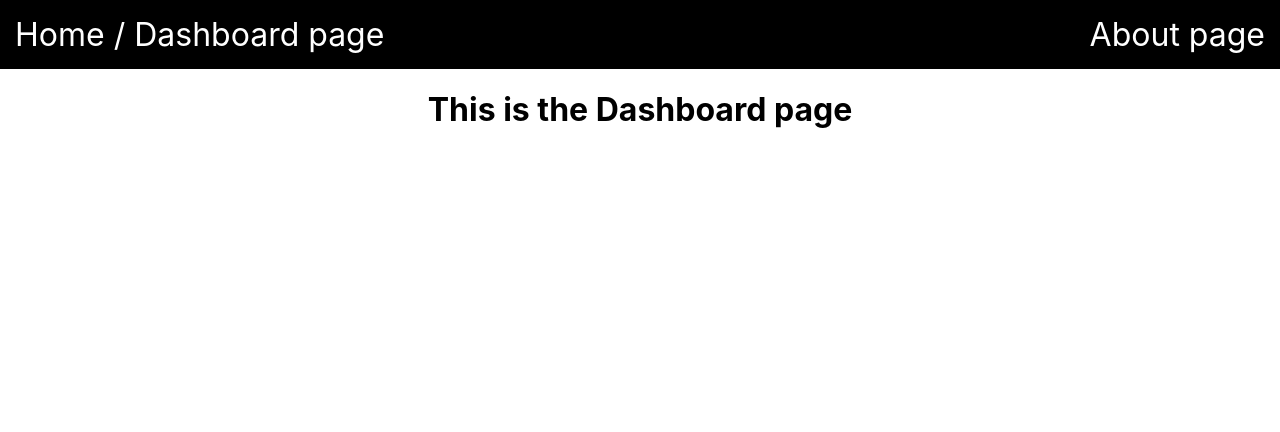
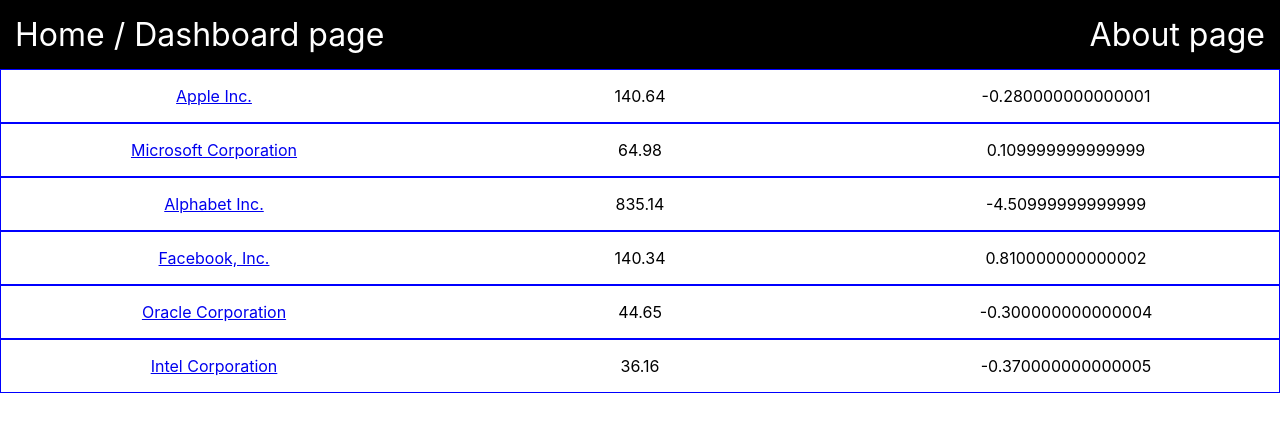
Before and after one commit to Kemd/react-router-stocks, a React (Create React App) app: page /stocks in a window 1280 px wide. Shown: the top 432 px of the page. Built offline with nearby package versions, Linux system fonts and the light colour scheme.

Commit message:
build out dashboard component, update nav contents

```diff
--- a/src/App.css
+++ b/src/App.css
@@ -36,3 +36,10 @@
     transform: rotate(360deg);
   }
 }
+
+.stocks {
+  border: 1px solid blue;
+  display: grid;
+  grid-template-columns: repeat(3, 1fr);
+  align-content: start;
+}
--- a/src/App.js
+++ b/src/App.js
@@ -24,9 +24,9 @@ function App() {
         <Dashboard />
       </Route>
 
-      <Route path='/stocks/:symbol'>
-        <Stock />
-      </Route>
+      <Route path='/stocks/:symbol' render={(renderProps) => {
+        return <Stock {...renderProps} />
+      }}/>
 
     </div>
   );
--- a/src/components/Nav.js
+++ b/src/components/Nav.js
@@ -5,7 +5,7 @@ import React from 'react'
 const Nav = () => {
   return (
     <div className='nav'>
-        <Link to='/'>
+        <Link to='/stocks'>
             <div>Home / Dashboard page</div>
         </Link>
 
--- a/src/pages/Dashboard.js
+++ b/src/pages/Dashboard.js
@@ -1,8 +1,26 @@
 import React from 'react'
+import stocks from '../stocks-data'
+import {Link} from 'react-router-dom'
 
-const Dashboard = () => {
+const Dashboard = (props) => {
   return (
-    <h1>This is the Dashboard page</h1>
+    <div>
+        {stocks.map((stock) => {
+            const { name, lastPrice, change, symbol } = stock
+
+            return (
+                <div className='stocks'>
+                <Link to={`/stocks/${symbol}`}>
+                    <p>{name}</p>
+                </Link>
+                <p>{lastPrice}</p>
+
+                <p>{change}</p>
+
+                </div>
+            )
+        })}
+    </div>
   )
 }
 
```
